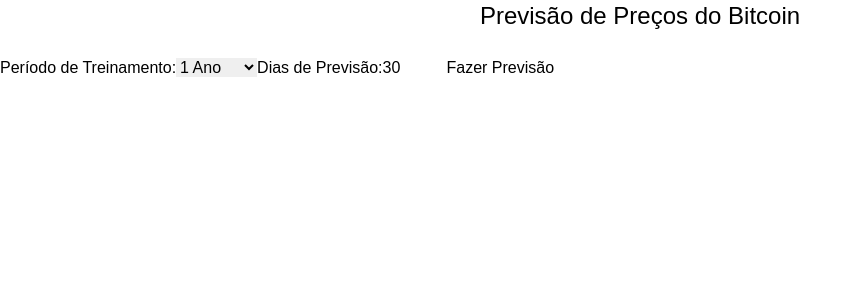
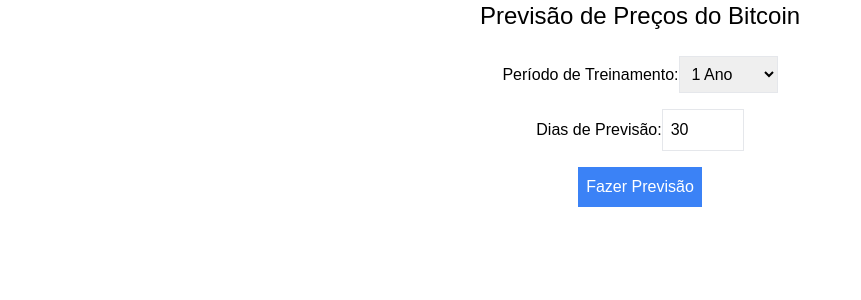
Before and after one commit to LuizaRubim/m7-activities, a Next.js app in the folder src/frontend/criptorpheu/: page / in a window 1280 px wide. Shown: the top 300 px of the page, without its empty margins (0-861 px from the left). Built offline with nearby package versions, Linux system fonts and the light colour scheme.

Commit message:
reiniciou e funfou + integração pronta

```diff
--- a/src/frontend/criptorpheu/src/components/PredictionForm.js
+++ b/src/frontend/criptorpheu/src/components/PredictionForm.js
@@ -37,11 +37,11 @@ const PredictionForm = () => {
     };
 
     return (
-        <div>
-            <form onSubmit={handleSubmit}>
+        <div className="flex flex-col items-center">
+            <form onSubmit={handleSubmit} className="flex flex-col items-center">
                 <label>
                     Período de Treinamento:
-                    <select value={trainingPeriod} onChange={(e) => setTrainingPeriod(e.target.value)}>
+                    <select value={trainingPeriod} onChange={(e) => setTrainingPeriod(e.target.value)} className="mb-4 p-2 border">
                         <option value="1mo">1 Mês</option>
                         <option value="3mo">3 Meses</option>
                         <option value="6mo">6 Meses</option>
@@ -57,11 +57,13 @@ const PredictionForm = () => {
                         onChange={(e) => setPredictionDays(e.target.value)}
                         min="1"
                         max="365"
+                        className="mb-4 p-2 border"
                     />
                 </label>
-                <button type="submit" disabled={loading}>
-                    {loading ? 'Carregando...' : 'Fazer Previsão'}
+                <button type="submit" disabled={loading} className="bg-blue-500 text-white p-2">
+                    Fazer Previsão
                 </button>
+                {loading ? <p>Carregando...</p> : null}
             </form>
 
             {graph && <img src={graph} alt="Gráfico de previsão do Bitcoin" />}
```
Also changed, not shown: 1 other file (tests, documents, lock files or other folders).
